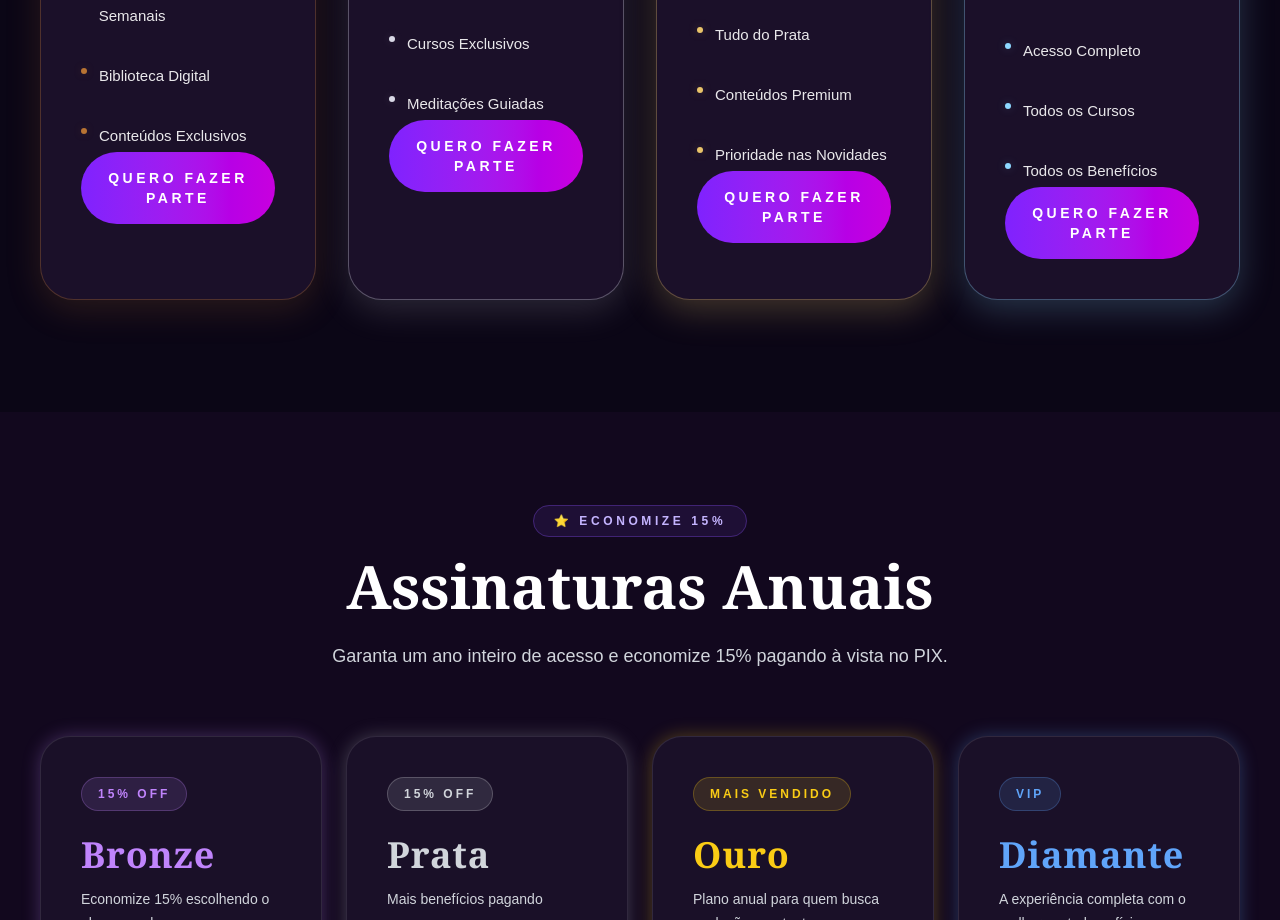
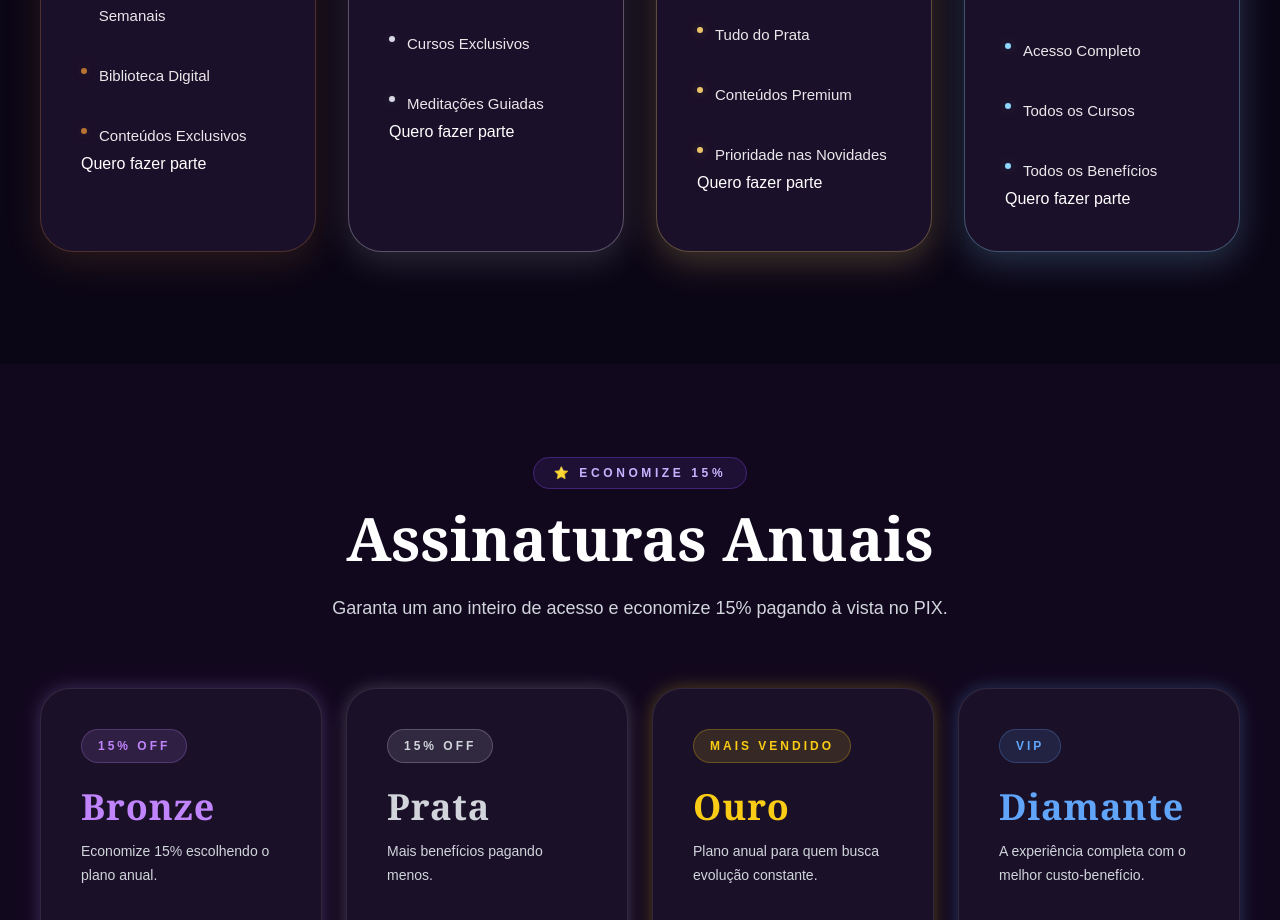
Before and after one commit to adriafreitas/clube-do-taro-landing, a Next.js app: page / in a window 1280 px wide. Shown: the part 3060-3980 px from the top of the page. Built offline with nearby package versions, Linux system fonts and the light colour scheme.

Commit message:
botão mensal Corrigida

```diff
--- a/app/components/sections/PlanosMensais.tsx
+++ b/app/components/sections/PlanosMensais.tsx
@@ -200,7 +200,7 @@ export default function PlanosMensais() {
 <button
   type="button"
   onClick={() => comprar(plano.produtoId)}
-  className="w-full rounded-full bg-gradient-to-r from-violet-600 to-fuchsia-600 px-6 py-4 text-sm font-bold uppercase tracking-[0.25em] text-white transition-all hover:scale-105"
+  cclassName="mt-2 flex h-12 w-full items-center justify-center rounded-full bg-gradient-to-r from-violet-700 via-fuchsia-600 to-purple-600 text-base font-semibold text-white shadow-lg transition-all duration-300 hover:scale-[1.03] hover:shadow-violet-500/40"
 >
   Quero fazer parte
 </button>
```
